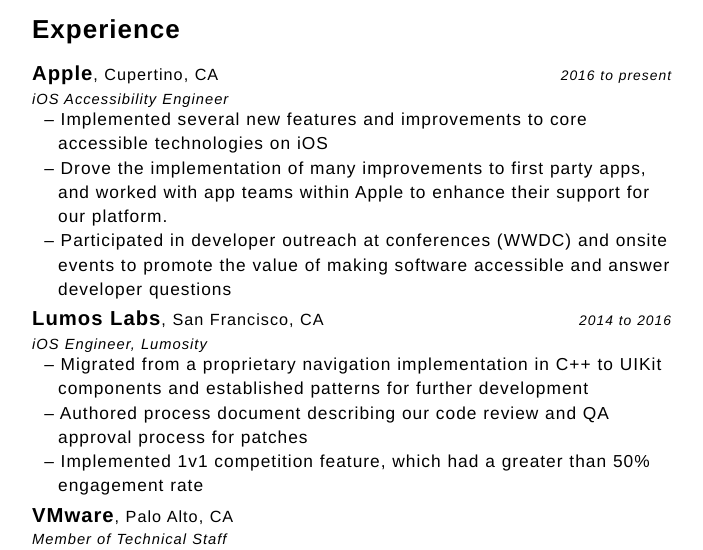
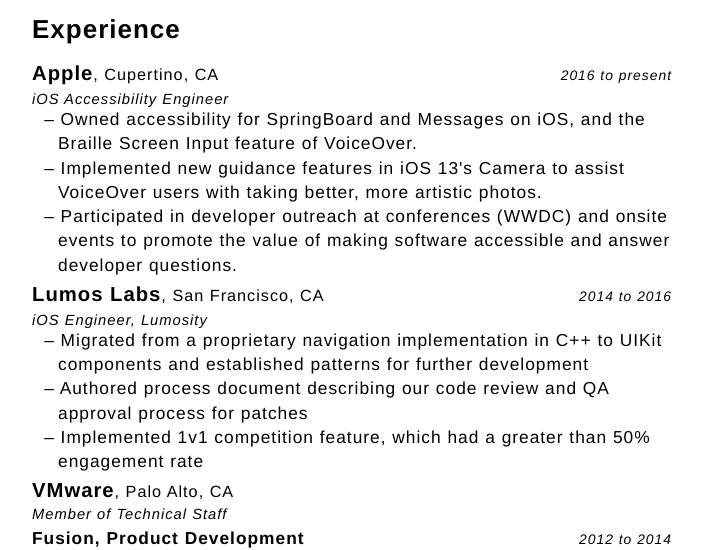
Before and after one commit to erynofwales/erynwells.me, a plain HTML site: page root/resume.html in a window 1280 px wide. Shown: the part 176-726 px from the top of the page, without its empty margins (288-991 px from the left). Drawn offline with Linux system fonts and the light colour scheme; a web font is replaced by a local one.

Commit message:
More tweaking

```diff
--- a/root/resume.html
+++ b/root/resume.html
@@ -3,7 +3,7 @@
 <!-- Updated: 2018-03-15 -->
 <html>
 <head>
-  <meta content=utf-8>
+  <meta charset="utf-8">
   <link rel="stylesheet" href="./styles/resume.css" />
   <title>Résumé &mdash; Eryn Wells</title>
 </head>
@@ -22,11 +22,15 @@
       </header>
       <div class="subtitle">iOS Accessibility Engineer</div>
       <ul>
-        <li>Implemented several new features and improvements to core accessible technologies on iOS</li>
-        <li>Drove the implementation of many improvements to first party apps, and worked with app teams within Apple
-          to enhance their support for our platform.</li>
+        <li>Owned accessibility for SpringBoard and Messages on iOS, and the Braille Screen Input feature of
+          VoiceOver.</li>
+        <li>Implemented new guidance features in iOS 13's Camera to assist VoiceOver users with taking better, more
+          artistic photos.</li>
         <li>Participated in developer outreach at conferences (WWDC) and onsite events to promote the value of making
-          software accessible and answer developer questions</li>
+          software accessible and answer developer questions.</li>
+        <!--<li>Implemented new features and improvements to core accessibility technologies on iOS.</li>-->
+        <!--<li>Drove the implementation of many improvements to first party apps, and worked with app teams within Apple
+          to enhance their support for our platform.</li>-->
       </ul>
     </section>
 
@@ -161,7 +165,7 @@
       <dt>Spoken Languages</dt>
       <dd>English, Spanish, French</dd>
       <dt>Conferences</dt>
-      <dd>WWDC 2014&ndash;2017, PyCon 2012, She's Geeky 2012</dd>
+      <dd>WWDC 2014–2019, PyCon 2012, She's Geeky 2012</dd>
       <dt>Non-Tech Interests</dt>
       <dd>Calligraphy, music, audio synthesis, cooking, baking, yoga</dd>
     </dl>
```
